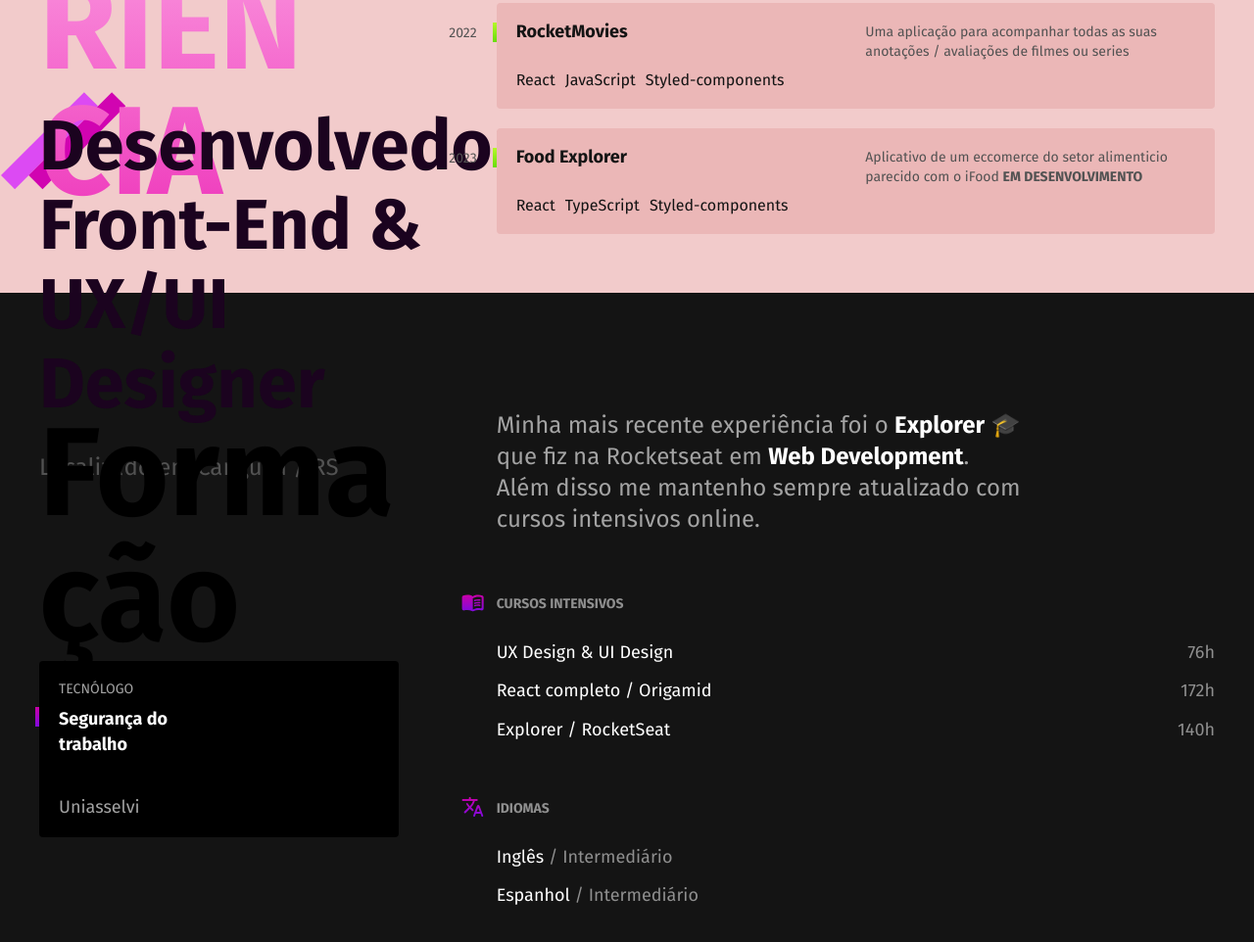
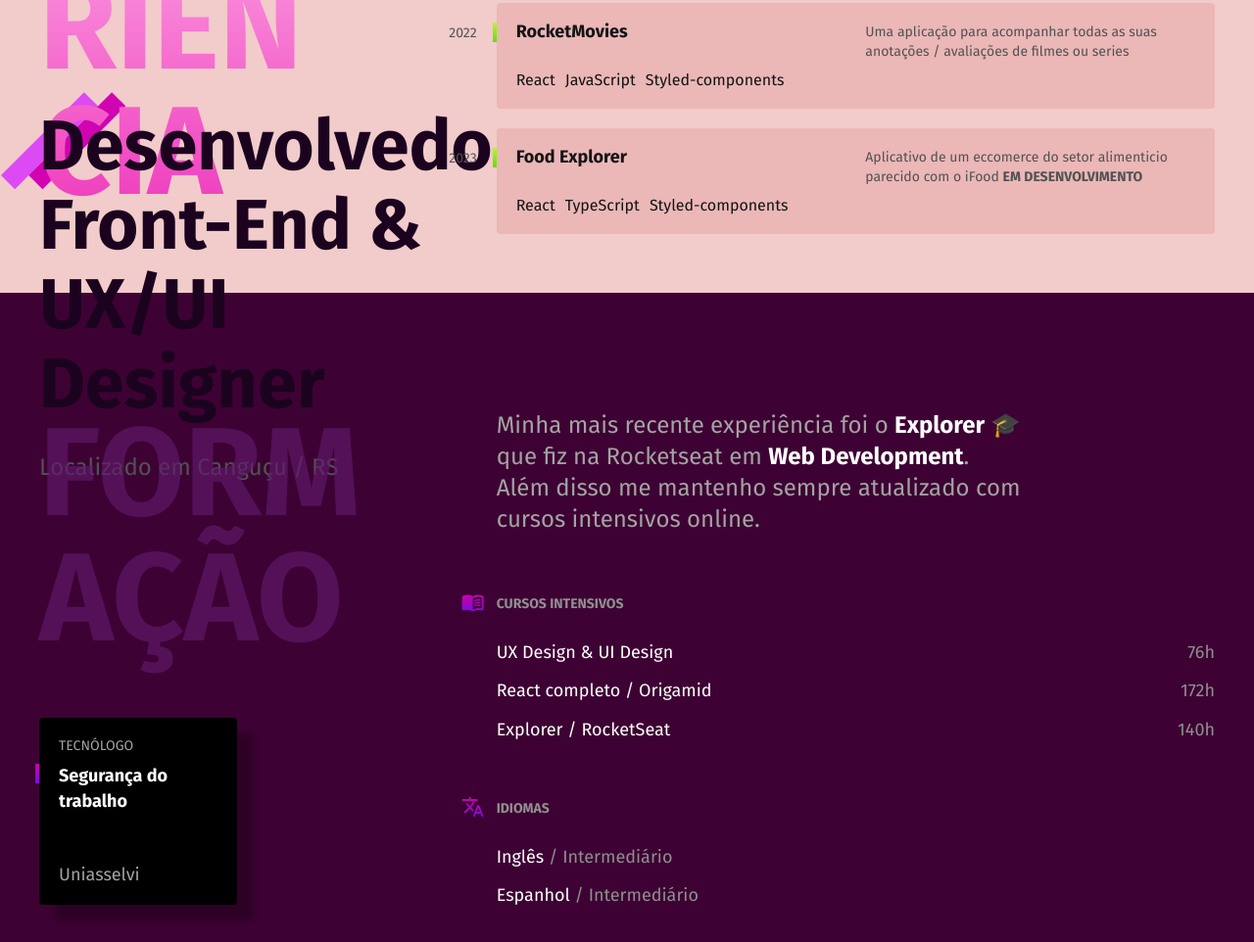
Before and after one commit to MullerHub/1990, a plain HTML site: page index.html in a window 1280 px wide. Shown: the part 938-1900 px from the top of the page at 98% size. Drawn offline with Linux system fonts and the light colour scheme; files whose address does not match are found by name.

Commit message:
add estilos de formaão

```diff
--- a/css/formacao.css
+++ b/css/formacao.css
@@ -1,5 +1,6 @@
 .formacao {
-  background: #141414;
+  background: #3d0233;
+
   color: #ffffff;
 }
 
@@ -25,8 +26,9 @@
 }
 
 .formacao .subtitulo {
-  color: #000000;
+  color: rgba(96, 25, 107, 0.67);
   max-width: 5ch;
+  text-transform: uppercase;
 }
 
 .formacao-texto {
@@ -46,11 +48,18 @@
   flex-wrap: wrap;
   gap: 20px;
   margin-bottom: 60px;
+  width: 202px;
+  height: 191px;
+  margin-top: 58px;
 }
 
 .faculdade {
+  max-width: 100%;
+  box-shadow: 16px 16px 7px 0px #00000040;
+
   flex: 1;
   background: #000000;
+
   padding: 20px;
   border-radius: 4px;
   display: flex;
```
